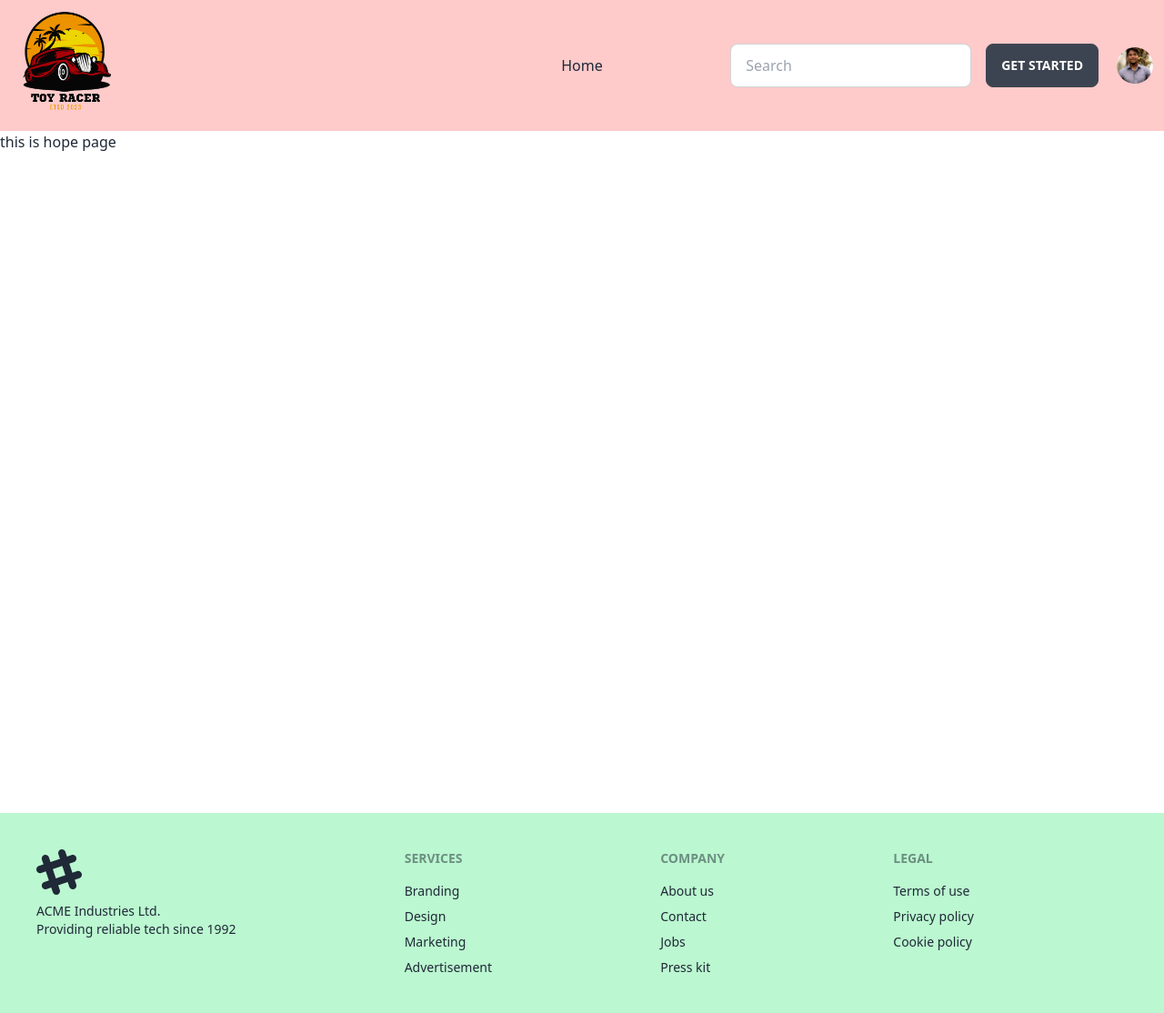
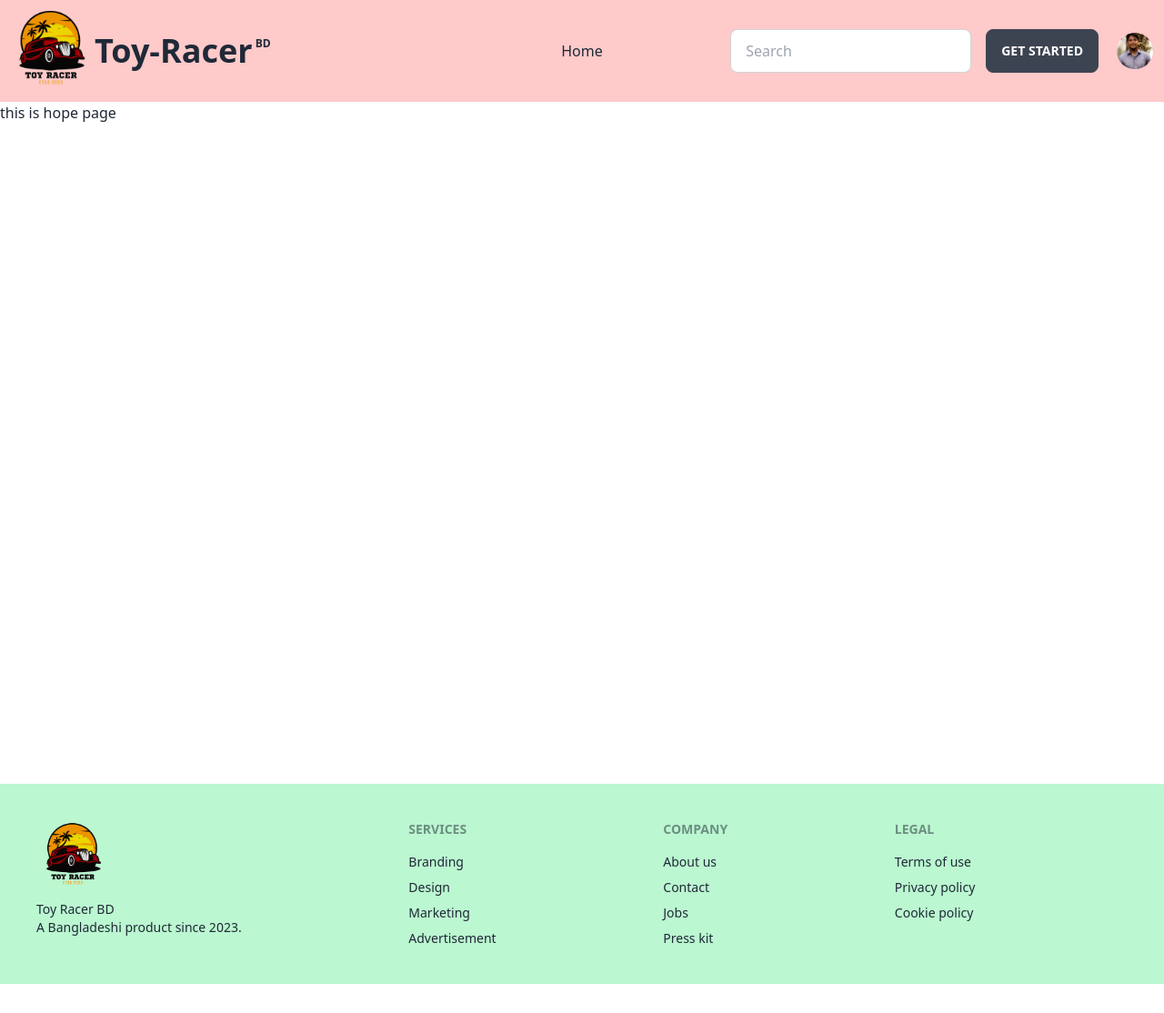
Before and after one commit to maazihad/toy-racer-bd-client, a React (Vite) app: page / in a window 1280 px wide. Shown: the whole page at 91% size. After the commit the page ends 1082 px from the top, so only its background shows below. Built offline with nearby package versions, Linux system fonts and the light colour scheme.

Commit message:
firebase install and .evn.local file is added.

```diff
--- a/package.json
+++ b/package.json
@@ -12,6 +12,7 @@
   "dependencies": {
     "@heroicons/react": "^2.0.18",
     "daisyui": "^2.51.6",
+    "firebase": "^9.22.0",
     "localforage": "^1.10.0",
     "lottie-react": "^2.4.0",
     "match-sorter": "^6.3.1",
--- /dev/null
+++ b/src/firebase/firebase.config.js
@@ -0,0 +1,19 @@
+// Import the functions you need from the SDKs you need
+import { initializeApp } from "firebase/app";
+// TODO: Add SDKs for Firebase products that you want to use
+// https://firebase.google.com/docs/web/setup#available-libraries
+
+// Your web app's Firebase configuration
+const firebaseConfig = {
+   apiKey: import.meta.env.VITE_APIKEY,
+   authDomain: import.meta.env.VITE_AUTHDOMAIN,
+   projectId: import.meta.env.VITE_PROJECTID,
+   storageBucket: import.meta.env.VITE_STORAGEBUCKET,
+   messagingSenderId: import.meta.env.VITE_MESSAGINGSENDERID,
+   appId: import.meta.env.VITE_APPID
+};
+
+// Initialize Firebase
+const app = initializeApp(firebaseConfig);
+
+export default app;
--- a/src/pages/Shared/Footer/Footer.jsx
+++ b/src/pages/Shared/Footer/Footer.jsx
@@ -1,12 +1,14 @@
 import React from 'react';
+import logo from "../../../assets/logo/logo.png";
+
 
 const Footer = () => {
    return (
       <footer className="  bg-green-200 ">
          <div className='footer p-10 text-base-content max-w-7xl mx-auto'>
             <div>
-               <svg width="50" height="50" viewBox="0 0 24 24" xmlns="http://www.w3.org/2000/svg" fillRule="evenodd" clipRule="evenodd" className="fill-current"><path d="M22.672 15.226l-2.432.811.841 2.515c.33 1.019-.209 2.127-1.23 2.456-1.15.325-2.148-.321-2.463-1.226l-.84-2.518-5.013 1.677.84 2.517c.391 1.203-.434 2.542-1.831 2.542-.88 0-1.601-.564-1.86-1.314l-.842-2.516-2.431.809c-1.135.328-2.145-.317-2.463-1.229-.329-1.018.211-2.127 1.231-2.456l2.432-.809-1.621-4.823-2.432.808c-1.355.384-2.558-.59-2.558-1.839 0-.817.509-1.582 1.327-1.846l2.433-.809-.842-2.515c-.33-1.02.211-2.129 1.232-2.458 1.02-.329 2.13.209 2.461 1.229l.842 2.515 5.011-1.677-.839-2.517c-.403-1.238.484-2.553 1.843-2.553.819 0 1.585.509 1.85 1.326l.841 2.517 2.431-.81c1.02-.33 2.131.211 2.461 1.229.332 1.018-.21 2.126-1.23 2.456l-2.433.809 1.622 4.823 2.433-.809c1.242-.401 2.557.484 2.557 1.838 0 .819-.51 1.583-1.328 1.847m-8.992-6.428l-5.01 1.675 1.619 4.828 5.011-1.674-1.62-4.829z"></path></svg>
-               <p>ACME Industries Ltd.<br />Providing reliable tech since 1992</p>
+               <img className='w-20' src={logo} alt="" />
+               <p>Toy Racer BD<br />A Bangladeshi product since 2023.</p>
             </div>
             <div>
                <span className="footer-title">Services</span>
--- a/src/pages/Shared/Navbar/Navbar.jsx
+++ b/src/pages/Shared/Navbar/Navbar.jsx
@@ -24,7 +24,12 @@ const Navbar = () => {
                      {menuItems}
                   </ul>
                </div>
-               <img className="w-32" src={logo} alt="" />
+               <Link to="/">
+                  <div className="flex justify-center items-center">
+                     <img className="w-24" src={logo} alt="" />
+                     <h2 className="text-4xl font-bold relative">Toy-Racer <sup className="text-xs absolute top-1 -right-5">BD</sup> </h2>
+                  </div>
+               </Link>
             </div>
             <div className="navbar-center hidden lg:flex">
                <ul className="menu menu-horizontal px-1">
```
Also changed, not shown: 1 other file (tests, documents, lock files or other folders).
